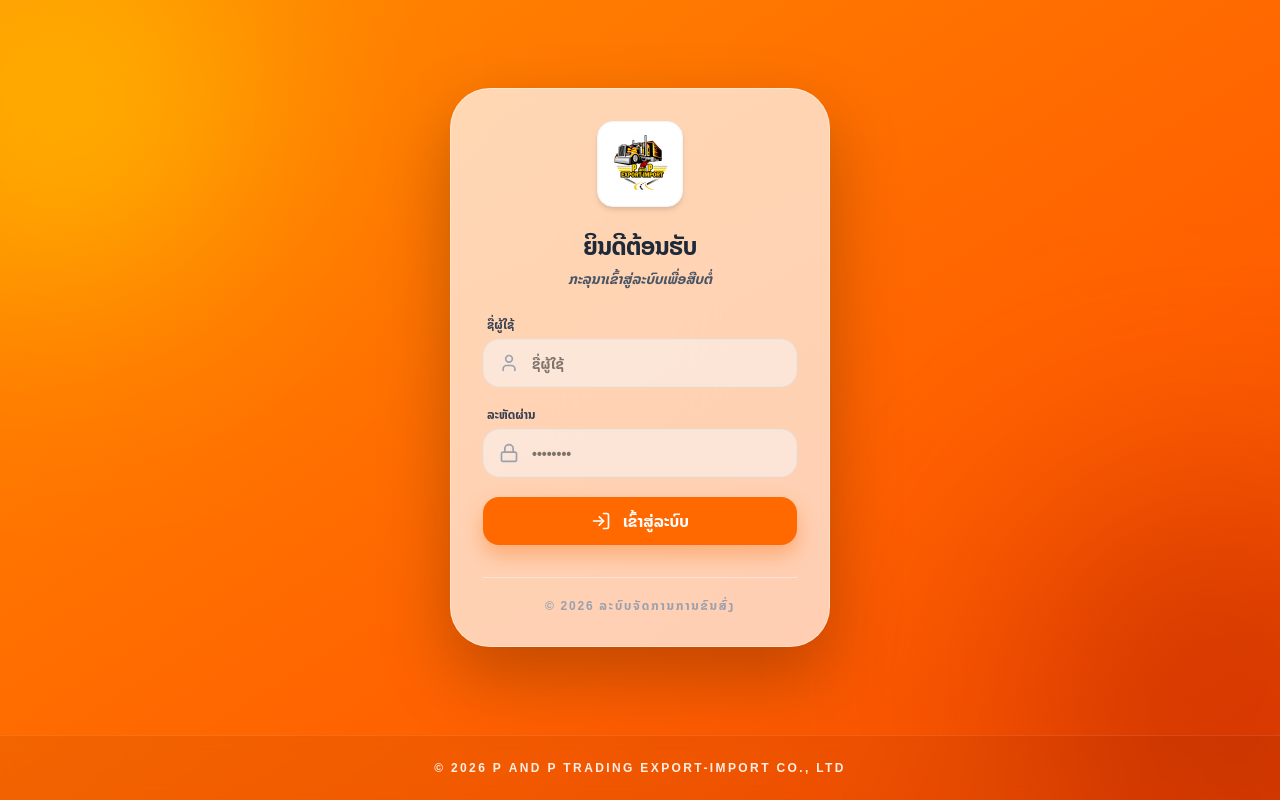
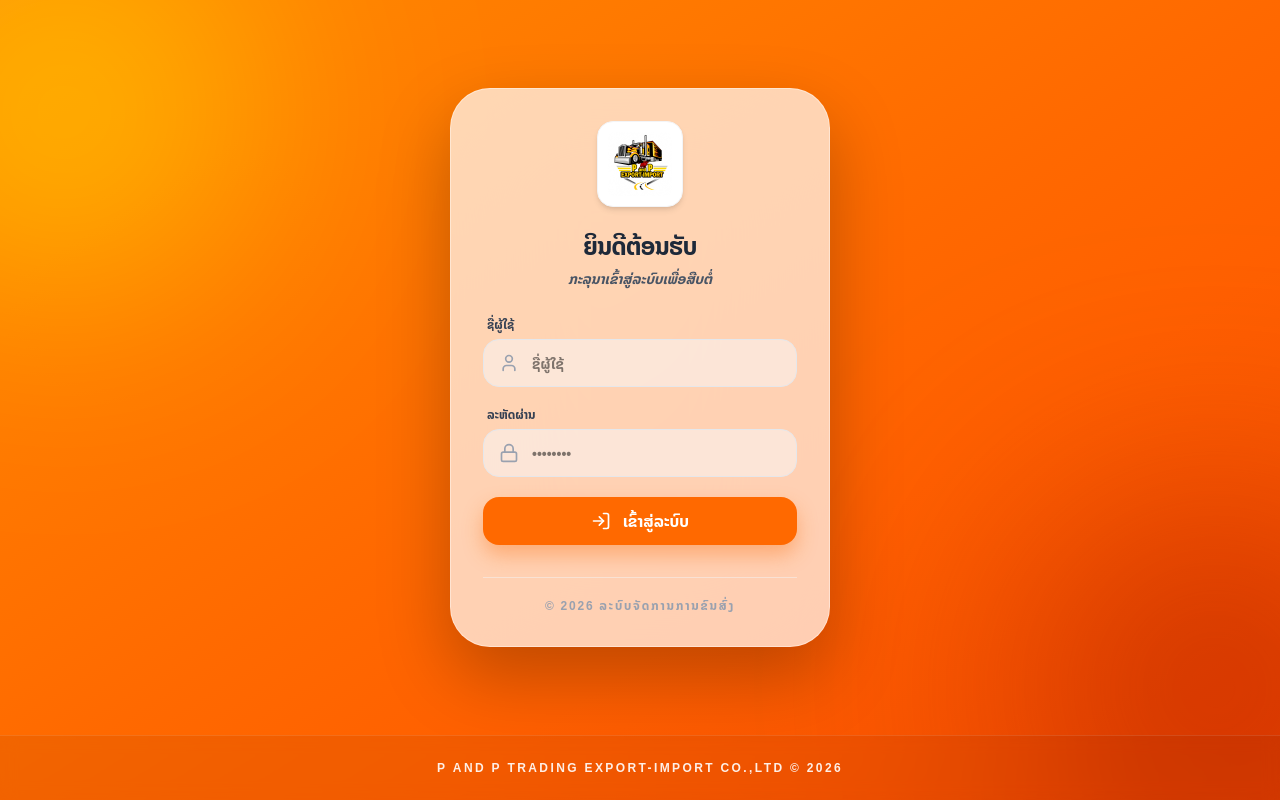
Before and after one commit to JurgenGopp/FuelLog-System, a React (Vite) app: page /login in a window 1280 px wide. Built offline with nearby package versions, Linux system fonts and the light colour scheme.

Commit message:
Add files via upload

```diff
--- a/src/pages/Login.jsx
+++ b/src/pages/Login.jsx
@@ -14,15 +14,19 @@ export default function Login() {
   const navigate = useNavigate();
 
   useEffect(() => {
-    // ບັງຄັບໃຫ້ພື້ນຫຼັງເຕັມຈໍ ແລະ ກຳຈັດຂອບຂາວ
+    // 1. ບັງຄັບໃຫ້ພື້ນຫຼັງເຕັມຈໍ ແລະ ກຳຈັດຂອບຂາວ
     document.body.style.margin = "0";
     document.body.style.padding = "0";
     document.body.style.overflow = "hidden";
 
-    // ປັບສີ Status Bar ຂອງມືຖື
+    // 2. ສຳຄັນ: ປ່ຽນສີພື້ນຫຼັງຂອງ Body ໃຫ້ກົງກັບສີ from-orange-400 (#fb923c)
+    // ວິທີນີ້ຊ່ວຍແກ້ບັນຫາຂອບເທິງ-ລຸ່ມສີຂາວໃນ iPhone ໄດ້ 100%
+    document.body.style.backgroundColor = "#fb923c";
+
+    // 3. ປັບສີ Status Bar ຂອງມືຖື ໃຫ້ກົງກັບສີເທິງສຸດຂອງ Gradient
     const metaTheme = document.createElement("meta");
     metaTheme.name = "theme-color";
-    metaTheme.content = "#f97316";
+    metaTheme.content = "#fb923c"; // ປ່ຽນມາໃຊ້ສີ #fb923c ໃຫ້ກົມກືນແທ້ໆ
     document.head.appendChild(metaTheme);
 
     const metaApple = document.createElement("meta");
@@ -31,9 +35,11 @@ export default function Login() {
     document.head.appendChild(metaApple);
 
     return () => {
+      // ຄືນຄ່າທັງໝົດເມື່ອອອກຈາກໜ້າ Login
       document.body.style.margin = "";
       document.body.style.padding = "";
       document.body.style.overflow = "";
+      document.body.style.backgroundColor = ""; // ລ້າງສີພື້ນຫຼັງ
       if (metaTheme.parentNode) metaTheme.parentNode.removeChild(metaTheme);
       if (metaApple.parentNode) metaApple.parentNode.removeChild(metaApple);
     };
@@ -161,8 +167,8 @@ export default function Login() {
       {/* --- Footer Main ຂອງລະບົບ --- */}
       <div className="w-full py-5 md:py-6 text-center z-20 bg-black/5 backdrop-blur-sm border-t border-white/10">
         <p className="text-xs md:text-xs text-white/90 font-bold uppercase tracking-[0.2em] flex justify-center items-center px-4">
-          &copy; {new Date().getFullYear()} P And P Trading Export-Import Co.,
-          Ltd
+          P And P Trading Export-Import Co.,Ltd &copy;{" "}
+          {new Date().getFullYear()}
         </p>
       </div>
     </div>
```
